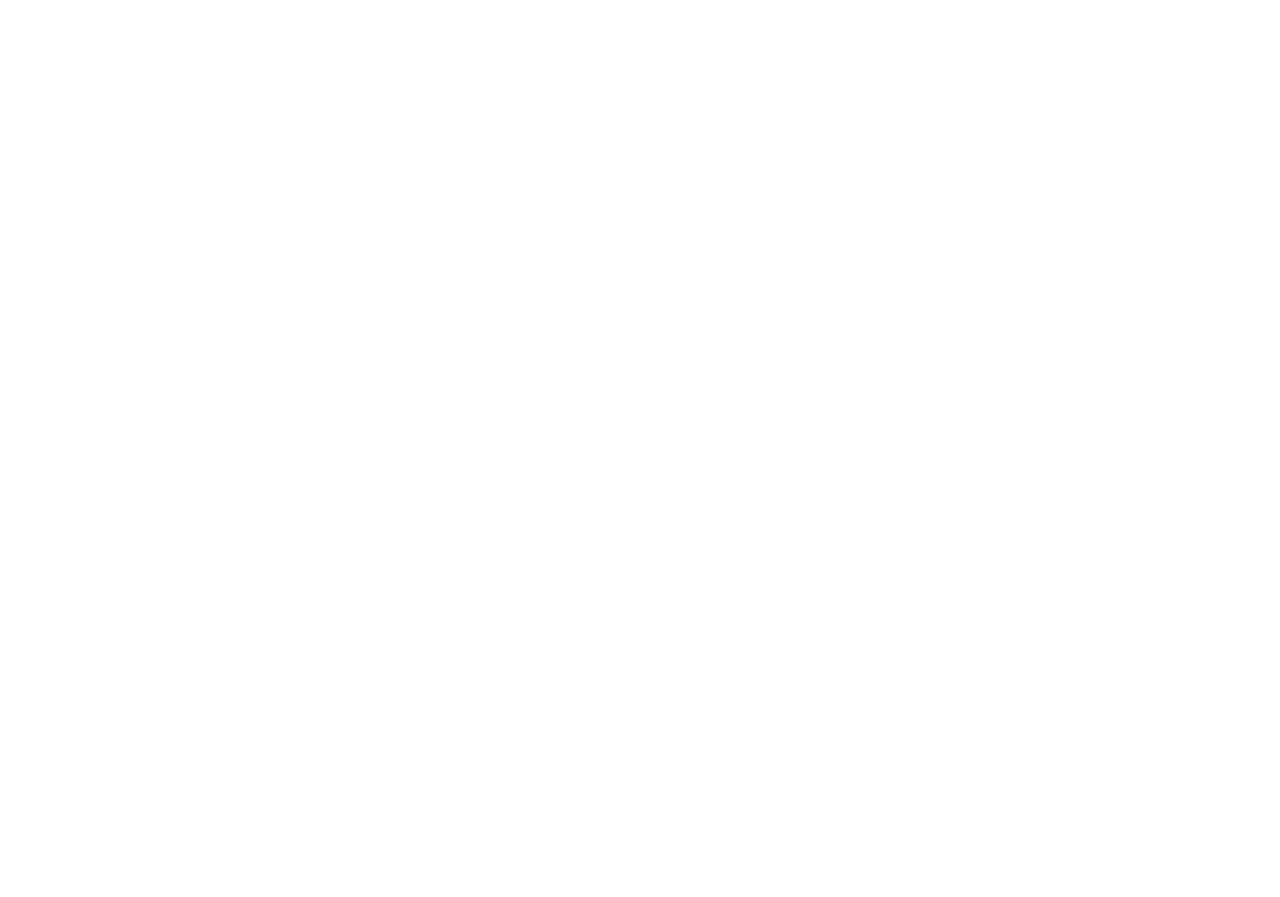
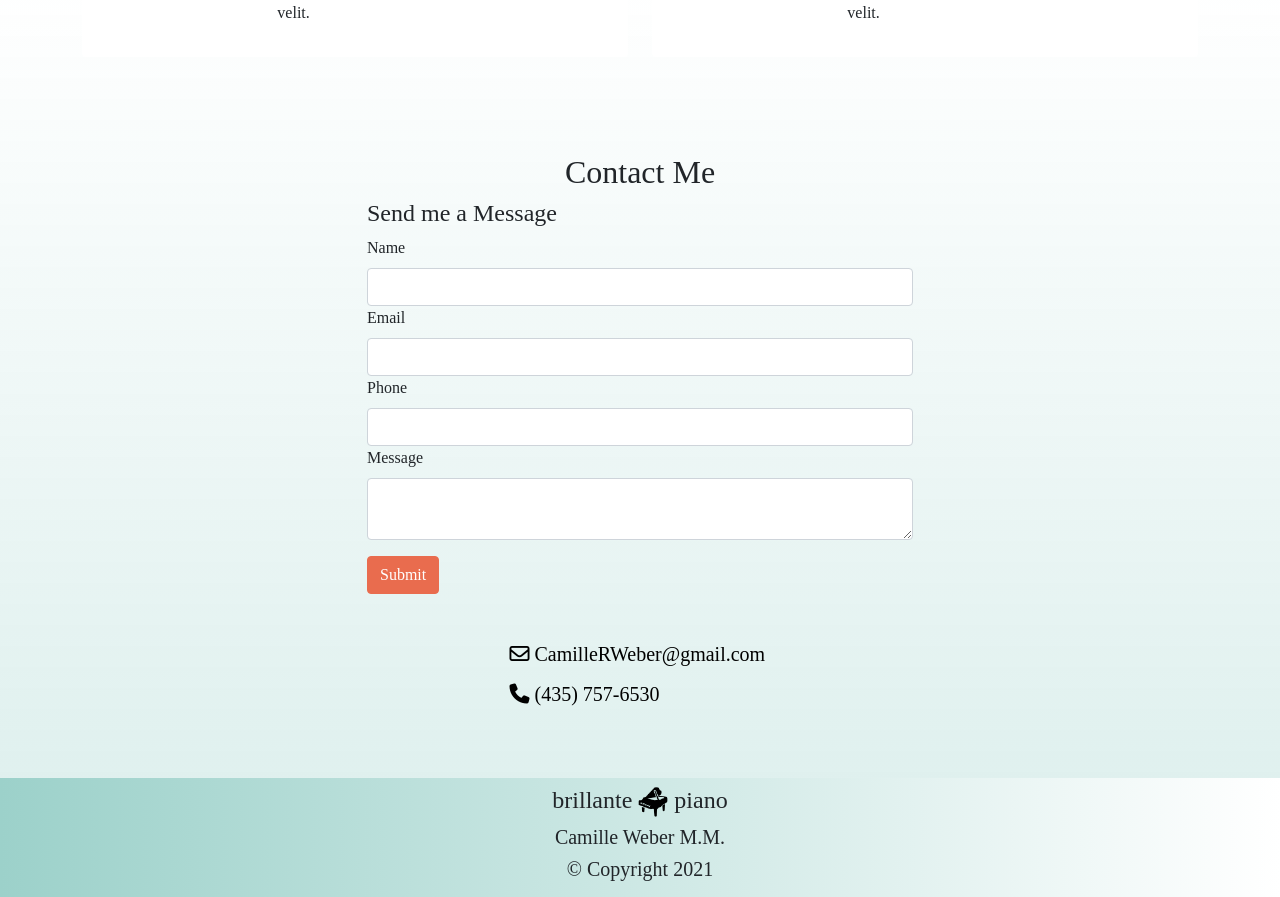
Before and after one commit to gllil/brillantePiano, a React (Create React App) app: page / in a window 1280 px wide. Shown: the part 817-1714 px from the top of the page. Before the commit the page ends 805 px from the top, so only its background shows below. Built offline with nearby package versions, Linux system fonts and the light colour scheme; a web font is replaced by a local one.

Commit message:
updated home page with footer and contact form

```diff
--- a/public/index.html
+++ b/public/index.html
@@ -27,6 +27,7 @@
       integrity="sha384-EVSTQN3/azprG1Anm3QDgpJLIm9Nao0Yz1ztcQTwFspd3yD65VohhpuuCOmLASjC"
       crossorigin="anonymous"
     />
+    <script src="https://kit.fontawesome.com/14111279f9.js" crossorigin="anonymous"></script>
   </head>
   <body>
     <div id="root"></div>
--- a/src/App.js
+++ b/src/App.js
@@ -1,4 +1,5 @@
 import { BrowserRouter as Router, Route, Switch } from "react-router-dom";
+import Footer from "./components/Footer";
 import Navigation from "./components/Navigation";
 import About from "./pages/About";
 import Calendar from "./pages/Calendar";
@@ -19,6 +20,7 @@
         <Route exact path="/about" component={About} />
         <Route exact path="/faqs" component={Faq} />
       </Switch>
+      <Footer />
     </Router>
   );
 }
--- /dev/null
+++ b/src/components/Contact.js
@@ -0,0 +1,64 @@
+import { Button, Col, Container, Form, Row } from "react-bootstrap";
+
+const Contact = () => {
+  return (
+    <Container className="mb-5 mt-5">
+      <Row className="text-center">
+        <h2>Contact Me</h2>
+      </Row>
+
+      <Row className="justify-content-center">
+        <Col xs={12} md={6}>
+          <h4>Send me a Message</h4>
+          <Form>
+            <Form.Group>
+              <Form.Label>Name</Form.Label>
+              <Form.Control type="text" name="name" />
+            </Form.Group>
+            <Form.Group>
+              <Form.Label>Email</Form.Label>
+              <Form.Control type="email" name="email" />
+            </Form.Group>
+            <Form.Group>
+              <Form.Label>Phone</Form.Label>
+              <Form.Control type="tel" name="phone" />
+            </Form.Group>
+            <Form.Group>
+              <Form.Label>Message</Form.Label>
+              <Form.Control as="textarea" type="text" name="message" />
+            </Form.Group>
+            <Button className="mt-3">Submit</Button>
+          </Form>
+        </Col>
+      </Row>
+      <Row className="justify-content-center mt-5">
+        <Col xs={12} md={6}>
+          <Row className="justify-content-center">
+            <Col xs={6}>
+              <a
+                href="mailto:camillerweber@gmail.com"
+                target="_blank"
+                rel="noopener noreferrer"
+              >
+                <h5>
+                  <i className="far fa-envelope"></i> CamilleRWeber@gmail.com
+                </h5>
+              </a>
+            </Col>
+          </Row>
+          <Row className="justify-content-center mt-2">
+            <Col xs={6}>
+              <a href="tel:4357576530">
+                <h5>
+                  <i className="fas fa-phone"></i> (435) 757-6530
+                </h5>
+              </a>
+            </Col>
+          </Row>
+        </Col>
+      </Row>
+    </Container>
+  );
+};
+
+export default Contact;
--- /dev/null
+++ b/src/components/Footer.js
@@ -0,0 +1,27 @@
+import { Nav, Navbar } from "react-bootstrap";
+import logoImg from "../assets/images/brillantePianoLogoImage.png";
+
+const Footer = () => {
+  const currentYear = new Date().getFullYear();
+  return (
+    <Navbar className="justify-content-center">
+      <Nav className="flex-column align-items-center">
+        <Nav.Item>
+          <h4>
+            brillante <img width="30px" src={logoImg} alt="piano" /> piano
+          </h4>
+        </Nav.Item>
+        <Nav.Item>
+          <h5>Camille Weber M.M.</h5>
+        </Nav.Item>
+        <Nav.Item>
+          <h5>
+            <span>©</span> Copyright {currentYear}
+          </h5>
+        </Nav.Item>
+      </Nav>
+    </Navbar>
+  );
+};
+
+export default Footer;
--- a/src/components/Navigation.js
+++ b/src/components/Navigation.js
@@ -3,7 +3,7 @@
 
 const Navigation = () => {
   return (
-    <Navbar collapseOnSelect expand="md">
+    <Navbar collapseOnSelect expand="md" sticky="top">
       <Container>
         <Navbar.Brand className="logo-font" href="/">
           <h1>
--- a/src/index.css
+++ b/src/index.css
@@ -31,7 +31,6 @@
 
 .attributeCards {
   border: none;
-  /* box-shadow: 0 4px 8px 0 rgba(0, 0, 0, 0.2), 0 6px 20px 0 rgba(0, 0, 0, 0.19); */
 }
 .attributeCards:hover {
   transition: ease-in-out 700ms;
@@ -40,24 +39,25 @@
 }
 
 .navbar {
-  background: linear-gradient(
-    to right,
-    rgba(42, 157, 143, 0.5),
-    rgba(255, 255, 255, 1)
-  );
+  background: linear-gradient(to right, #9cd1ca, rgba(255, 255, 255, 1));
 }
 
 .btn {
-  border-color: #4ca1a3;
-  background-color: #4ca1a3;
+  border-color: #e96c4e;
+  background-color: #e96c4e;
 }
 
 .btn:hover {
-  border-color: #e9c46a;
-  background-color: #e9c46a;
-  color: #264653;
+  border-color: #4ca1a3;
+  background-color: #4ca1a3;
+  color: #511281;
 }
 
 .nav:hover {
   color: #e9c46a;
 }
+
+a:link {
+  color: #000000;
+  text-decoration: none;
+}
--- a/src/pages/Home.js
+++ b/src/pages/Home.js
@@ -1,9 +1,11 @@
 import { Container, Row, Col, Button, Card } from "react-bootstrap";
 import handShakeIcon from "../assets/icons/hand-shake.png";
+import pianoGirlImg from "../assets/images/pianoGirl.png";
+import Contact from "../components/Contact";
 
 const Home = () => {
   return (
-    <Container>
+    <Container className="mb-3">
       <Row className="mt-5">
         <Col xs={12} lg={5}>
           <h2>
@@ -16,8 +18,11 @@
           </h6>
           <Button className="mt-3">Schedule a lesson</Button>
         </Col>
+        <Col className="text-center">
+          <img src={pianoGirlImg} width="400px" alt="girl playing piano" />
+        </Col>
       </Row>
-      <Row className="mt-5">
+      <Row className="mt-5 justify-content-center">
         <Col xs={12} md={6}>
           <Card className="attributeCards mt-3">
             <Card.Body>
@@ -115,6 +120,9 @@
           </Card>
         </Col>
       </Row>
+      <Row className="mt-5">
+        <Contact />
+      </Row>
     </Container>
   );
 };
```
Also changed, not shown: firebase.json (added), src/assets/images/pianoGirl.png (added), 1 other file (tests, documents, lock files or other folders).
